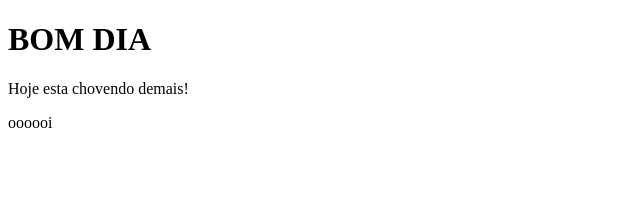
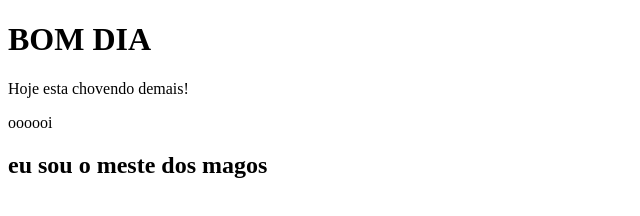
Before and after one commit to alvarolord007/site_teste, a plain HTML site: page index.html in a window 1280 px wide. Shown: the whole page, without its empty margins (0-640 px from the left). Drawn offline with Linux system fonts and the light colour scheme.

Commit message:
Alterações 2

```diff
--- a/index.html
+++ b/index.html
@@ -9,5 +9,7 @@
     <h1>BOM DIA </h1>
     <P>Hoje esta chovendo demais!</P>
     <P>oooooi</P>
+
+    <h2>eu sou o meste dos magos</h2>
 </body>
 </html>
```
